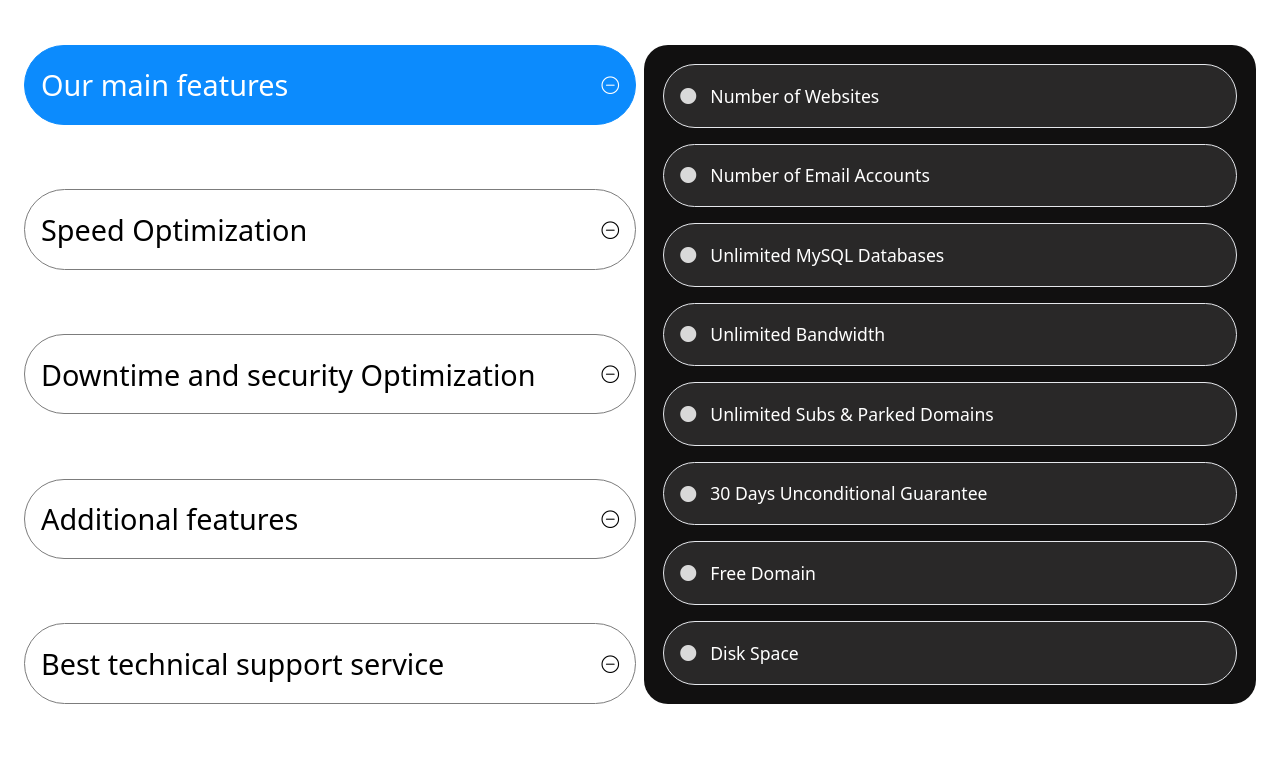
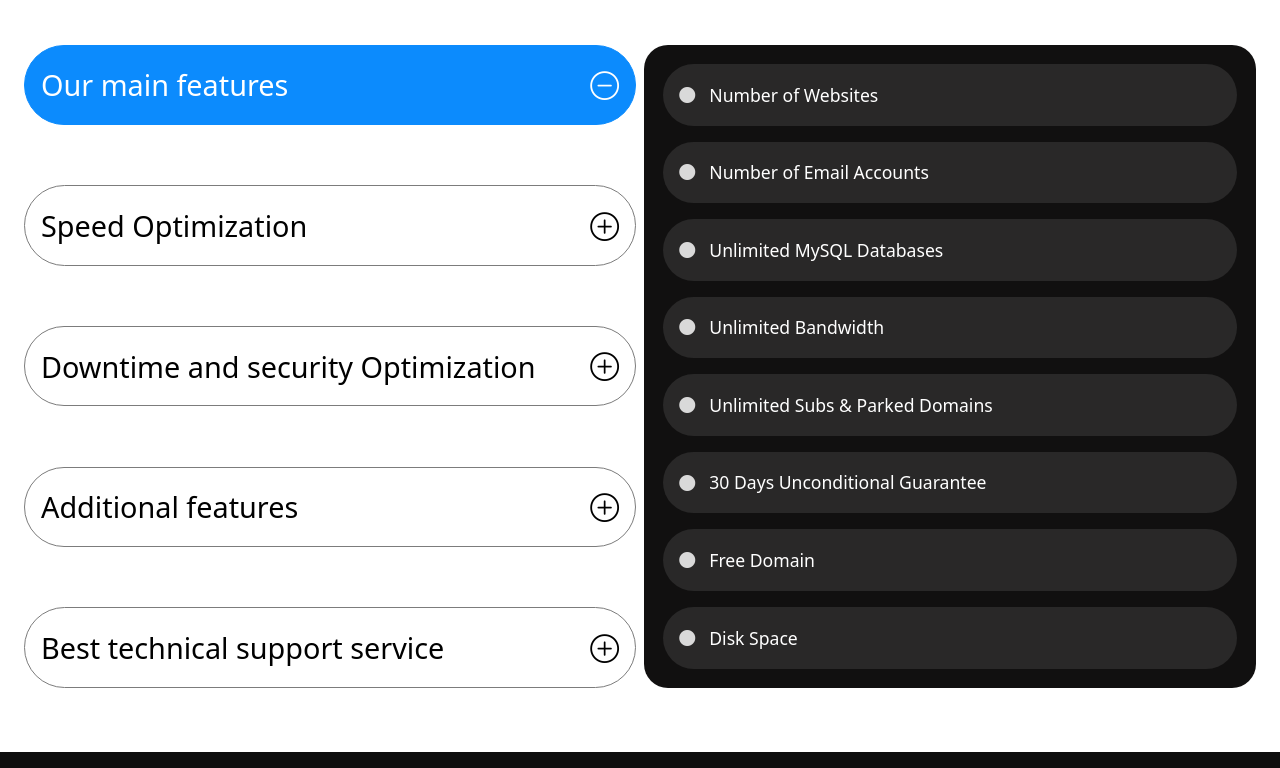
Before and after one commit to Sachin-Dabgar/fsjs2.0, a website: page 02_Project- Hosting Site Landing Page/index.html in a window 1280 px wide. Shown: the part 1709-2477 px from the top of the page. Drawn offline with nearby package versions, Linux system fonts and the light colour scheme.

Commit message:
some changes

```diff
--- a/02_Project- Hosting Site Landing Page/index.html
+++ b/02_Project- Hosting Site Landing Page/index.html
@@ -135,56 +135,56 @@
                 <div class="flex flex-col gap-4 justify-between">
                     <div class="flex items-center justify-between rounded-full border border-[#0C8BFD] bg-[#0C8BFD] px-[1em] py-[1.1em]">
                         <span class="text-white text-[1.1rem] font-medium lg:text-[1.8rem]">Our main features</span>
-                        <i class="bi bi-dash-circle text-white text-[1.1rem]"></i>
+                        <i class="bi bi-dash-circle text-white text-[1.1rem] lg:text-[1.8rem]"></i>
                     </div>
                     <div class="flex items-center justify-between rounded-full border border-[#7c7c7c] bg-transparent px-[1em] py-[1.1em]">
                         <span class="text-black text-[1.1rem] font-medium lg:text-[1.8rem]">Speed Optimization</span>
-                        <i class="bi bi-dash-circle text-black text-[1.1rem]"></i>
+                        <i class="bi bi-plus-circle text-black text-[1.1rem] lg:text-[1.8rem]"></i>
                     </div>
                     <div class="flex items-center justify-between rounded-full border border-[#7c7c7c] bg-transparent px-[1em] py-[1.1em]">
                         <span class="text-black text-[1.1rem] font-medium lg:text-[1.8rem]">Downtime and security Optimization</span>
-                        <i class="bi bi-dash-circle text-black text-[1.1rem]"></i>
+                        <i class="bi bi-plus-circle text-black text-[1.1rem] lg:text-[1.8rem]"></i>
                     </div>
                     <div class="flex items-center justify-between rounded-full border border-[#7c7c7c] bg-transparent px-[1em] py-[1.1em]">
                         <span class="text-black text-[1.1rem] font-medium lg:text-[1.8rem]">Additional features</span>
-                        <i class="bi bi-dash-circle text-black text-[1.1rem]"></i>
+                        <i class="bi bi-plus-circle text-black text-[1.1rem] lg:text-[1.8rem]"></i>
                     </div>
                     <div class="flex items-center justify-between rounded-full border border-[#7c7c7c] bg-transparent px-[1em] py-[1.1em]">
                         <span class="text-black text-[1.1rem] font-medium lg:text-[1.8rem]">Best technical support service</span>
-                        <i class="bi bi-dash-circle text-black text-[1.1rem]"></i>
+                        <i class="bi bi-plus-circle text-black text-[1.1rem] lg:text-[1.8rem]"></i>
                     </div>
                 </div>
                 <!-- right div -->
                 <div class="bg-[#111010] rounded-3xl p-[1.2em] flex flex-col gap-4 mt-[1em] lg:mt-0">
-                    <div class="flex items-center rounded-full border bg-[#292828] px-[1em] py-[1.1em]">
+                    <div class="flex items-center rounded-full bg-[#292828] px-[1em] py-[1.1em]">
                         <i class="bi bi-circle-fill text-[#D9D9D9]"></i>
                         <span class="text-white text-[1.1rem] ml-[0.8em]">Number of Websites</span>
                     </div>
-                    <div class="flex items-center rounded-full border bg-[#292828] px-[1em] py-[1.1em]">
+                    <div class="flex items-center rounded-full bg-[#292828] px-[1em] py-[1.1em]">
                         <i class="bi bi-circle-fill text-[#D9D9D9]"></i>
                         <span class="text-white text-[1.1rem] ml-[0.8em]">Number of Email Accounts</span>
                     </div>
-                    <div class="flex items-center rounded-full border bg-[#292828] px-[1em] py-[1.1em]">
+                    <div class="flex items-center rounded-full bg-[#292828] px-[1em] py-[1.1em]">
                         <i class="bi bi-circle-fill text-[#D9D9D9]"></i>
                         <span class="text-white text-[1.1rem] ml-[0.8em]">Unlimited MySQL Databases</span>
                     </div>
-                    <div class="flex items-center rounded-full border bg-[#292828] px-[1em] py-[1.1em]">
+                    <div class="flex items-center rounded-full bg-[#292828] px-[1em] py-[1.1em]">
                         <i class="bi bi-circle-fill text-[#D9D9D9]"></i>
                         <span class="text-white text-[1.1rem] ml-[0.8em]">Unlimited Bandwidth</span>
                     </div>
-                    <div class="flex items-center rounded-full border bg-[#292828] px-[1em] py-[1.1em]">
+                    <div class="flex items-center rounded-full bg-[#292828] px-[1em] py-[1.1em]">
                         <i class="bi bi-circle-fill text-[#D9D9D9]"></i>
                         <span class="text-white text-[1.1rem] ml-[0.8em]">Unlimited Subs & Parked Domains</span>
                     </div>
-                    <div class="flex items-center rounded-full border bg-[#292828] px-[1em] py-[1.1em]">
+                    <div class="flex items-center rounded-full bg-[#292828] px-[1em] py-[1.1em]">
                         <i class="bi bi-circle-fill text-[#D9D9D9]"></i>
                         <span class="text-white text-[1.1rem] ml-[0.8em]">30 Days Unconditional Guarantee</span>
                     </div>
-                    <div class="flex items-center rounded-full border bg-[#292828] px-[1em] py-[1.1em]">
+                    <div class="flex items-center rounded-full bg-[#292828] px-[1em] py-[1.1em]">
                         <i class="bi bi-circle-fill text-[#D9D9D9]"></i>
                         <span class="text-white text-[1.1rem] ml-[0.8em]">Free Domain</span>
                     </div>
-                    <div class="flex items-center rounded-full border bg-[#292828] px-[1em] py-[1.1em]">
+                    <div class="flex items-center rounded-full bg-[#292828] px-[1em] py-[1.1em]">
                         <i class="bi bi-circle-fill text-[#D9D9D9]"></i>
                         <span class="text-white text-[1.1rem] ml-[0.8em]">Disk Space</span>
                     </div>
```
